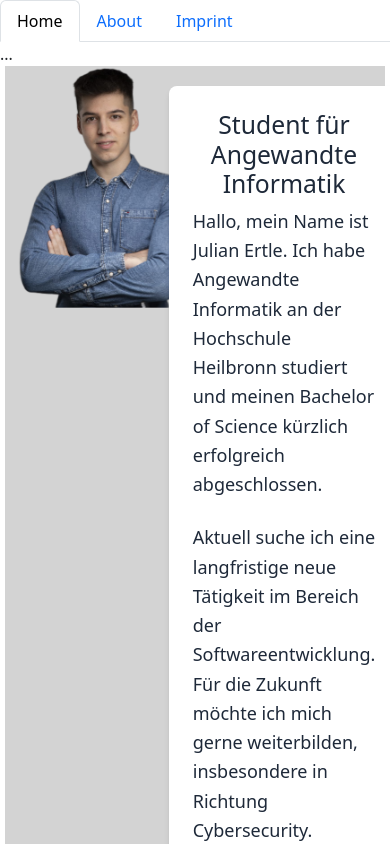
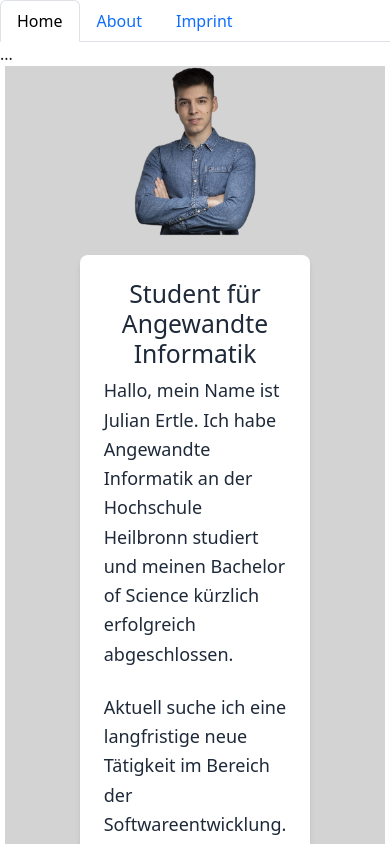
Before and after one commit to julianertle/Website, a React (Vite) app: page / in a window 390 px wide. Shown: the top 844 px of the page. Built offline with nearby package versions, Linux system fonts and the light colour scheme; no server answers.

Commit message:
better animations for meine repositories section

```diff
--- a/src/components/Languages.jsx
+++ b/src/components/Languages.jsx
@@ -71,7 +71,7 @@ function Languages() {
   ];
 
   return (
-<div className="center-vertical box grow" style={{ maxWidth: '90%', margin: '0 auto' }}>
+<div className="center-vertical box" style={{ maxWidth: '90%', margin: '0 auto' }}>
       <div className="flex items-center gap-3 mb-6">
         <h3 className="text-xl font-bold">
           Meinen Repositories
@@ -94,7 +94,7 @@ function Languages() {
           .map(([lang, bytes], i) => {
             const percent = ((bytes / totalBytes) * 100).toFixed(1);
             return (
-              <div key={lang} className="mb-4">
+              <div key={lang} className="mb-4 hover:scale-105 duration-200 transform transition-transform">
                 <div className="text-lg font-medium mb-1">
                   {lang} ({percent}%)
                 </div>
--- a/src/components/styles.css
+++ b/src/components/styles.css
@@ -27,19 +27,22 @@
     /* Hide overflow to prevent scrollbars during animation */
 }
 
-/* Media query for screens up to 720px wide */
 @media (max-width: 768px) {
-    .portrait-style {
-        max-width: 100%;
-        /* Adjust to full width on smaller screens */
-        min-width: 0;
-        /* Remove the minimum width on smaller screens */
-        display: block;
-        /* Ensure the image is treated as a block element */
-        margin-left: auto;
-        margin-right: auto;
-    }
+  .container {
+    flex-direction: column;
+    align-items: center; /* Center horizontally when stacked */
+  }
+
+  .split-space-horizontal,
+  .vertical-stack {
+    width: 100%;
+  }
+
+  .vertical-stack {
+    margin-top: 10px; /* add some spacing when stacked */
+  }
 }
+
 
 .split-space-horizontal{
     width: 50%;
```
